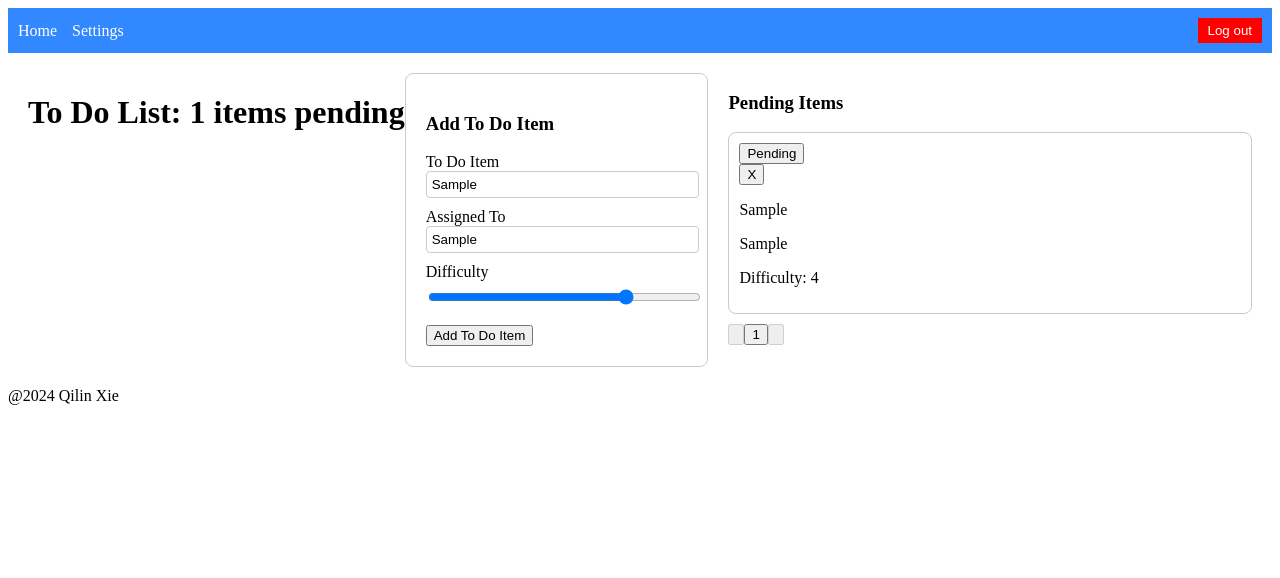
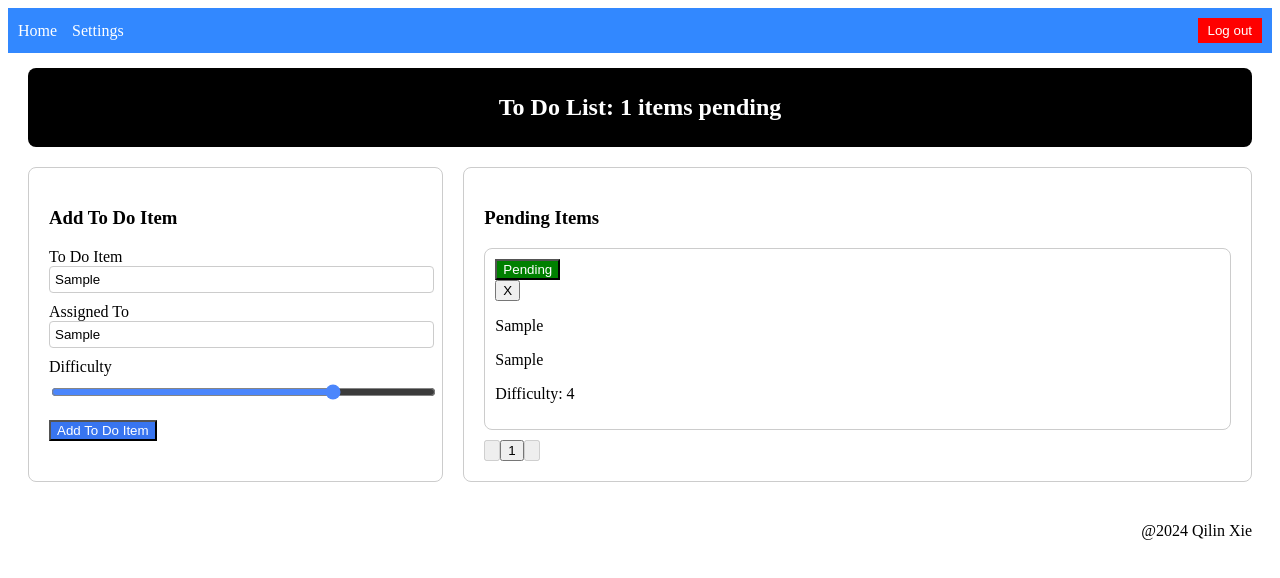
Before and after one commit to QILINXIE02/todo-app, a React (Vite) app: page / in a window 1280 px wide. Both pictures are taken after typing "Sample", "Sample" into the empty fields and a click on the button "Add To Do Item". Shown: the top 578 px of the page. Built offline with nearby package versions, Linux system fonts and the light colour scheme.

Commit message:
improves stylingS

```diff
--- a/src/App.scss
+++ b/src/App.scss
@@ -35,3 +35,9 @@
 .logout-button:hover {
   background-color: darkred;
 }
+
+footer {
+  text-align: right;
+  margin-top: 20px;
+  margin-right: 20px;
+}
--- a/src/Components/Header/header.scss
+++ b/src/Components/Header/header.scss
@@ -4,6 +4,7 @@
   align-items: center;
   background-color: rgb(50, 136, 255);
   padding: 10px;
+  margin-bottom: -5px;
 
   .header-left {
     display: flex;
@@ -31,33 +32,3 @@
     text-decoration: underline;
   }
 }
-
-
-//
-
-.left-header {
-  display: flex;
-  gap: 10px;
-}
-
-.right-header {
-  display: flex;
-  align-items: center;
-}
-
-.nav-link {
-  color: white;
-  text-decoration: none;
-}
-
-.logout-button {
-  background-color: rgb(9, 140, 28);
-  color: white;
-  border: none;
-  padding: 10px;
-  cursor: pointer;
-}
-
-.logout-button:hover {
-  background-color: darkred;
-}
--- a/src/Components/Todo/index.jsx
+++ b/src/Components/Todo/index.jsx
@@ -45,10 +45,11 @@ const Todo = () => {
 
   return (
     <div className="todo-container">
-      <header data-testid="todo-header">
+      <header className="header-section" data-testid="todo-header">
         <h1 data-testid="todo-h1">To Do List: {incomplete} items pending</h1>
       </header>
 
+      <div className="content-section">
         <div className="add-todo">
           <Title order={3}>Add To Do Item</Title>
           <form onSubmit={handleSubmit}>
@@ -84,10 +85,11 @@ const Todo = () => {
                   name="difficulty"
                   defaultValue={defaultValues.difficulty}
                   onChange={handleChange}
+                  className="difficulty-slider"
                 />
               </label>
             </div>
-          <Button type="submit">Add To Do Item</Button>
+            <Button type="submit" className="add-todo-button">Add To Do Item</Button>
           </form>
         </div>
 
@@ -100,7 +102,7 @@ const Todo = () => {
                 <Group position="apart">
                   <div>
                     <Button
-                    color={todo.complete ? 'red' : 'green'}
+                      className="pending-button"
                       onClick={() => toggleComplete(todo.id)}
                     >
                       {todo.complete ? 'Complete' : 'Pending'}
@@ -124,6 +126,7 @@ const Todo = () => {
           />
         </div>
       </div>
+    </div>
   );
 };
 
--- a/src/Components/Todo/todo.scss
+++ b/src/Components/Todo/todo.scss
@@ -1,7 +1,24 @@
 .todo-container {
   display: flex;
+  flex-direction: column;
+  padding: 20px;
+
+  .header-section {
+    background-color: black;
+    color: white;
+    padding: 10px;
+    margin-bottom: 20px;
+    border-radius: 8px;
+    text-align: center;
+
+    h1 {
+      font-size: 1.5rem; // Smaller font size
+    }
+  }
+
+  .content-section {
+    display: flex;
     justify-content: space-between;
-  padding: 20px;
 
     .add-todo {
       flex: 1;
@@ -25,10 +42,25 @@
           border-radius: 4px;
         }
       }
+
+      .difficulty-slider {
+        accent-color: rgb(75, 134, 252);
+      }
+
+      .add-todo-button {
+        background-color: rgb(56, 117, 240);
+        color: white;
+        &:hover {
+          background-color: darken(rgb(56, 117, 240), 10%);
+        }
+      }
     }
 
     .todos {
       flex: 2;
+      padding: 20px;
+      border: 1px solid #ccc;
+      border-radius: 8px;
 
       .todo-item {
         margin-bottom: 10px;
@@ -39,6 +71,15 @@
         .mantine-Group-root {
           margin-bottom: 10px;
         }
+
+        .pending-button {
+          background-color: green;
+          color: white;
+          &:hover {
+            background-color: (green);
           }
         }
       }
+    }
+  }
+}
--- a/src/context/Setting/setting.scss
+++ b/src/context/Setting/setting.scss
@@ -69,9 +69,3 @@
       text-align: center;
     }
   }
-
-  footer {
-    text-align: center;
-    margin-top: 20px;
-  }
-}
--- a/src/hooks/list.js
+++ b/src/hooks/list.js
@@ -1,4 +1,4 @@
-import { useState } from 'react';
+import { useState, useEffect } from 'react';
 import { v4 as uuid } from 'uuid';
 
 const useTodoList = () => {
@@ -32,7 +32,7 @@ const useTodoList = () => {
   };
 
   // Recalculate incomplete count whenever todoList changes
-  useState(() => {
+  useEffect(() => {
     const newIncompleteCount = todoList.filter(item => !item.complete).length;
     setIncompleteCount(newIncompleteCount);
   }, [todoList]);
```
Lines whose indentation alone changed are shown as unchanged.
